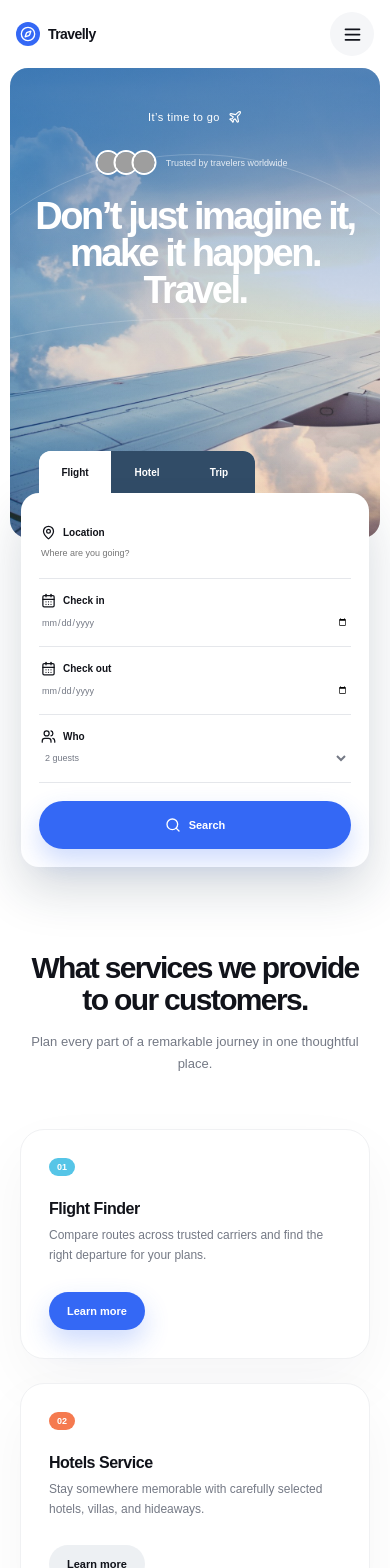
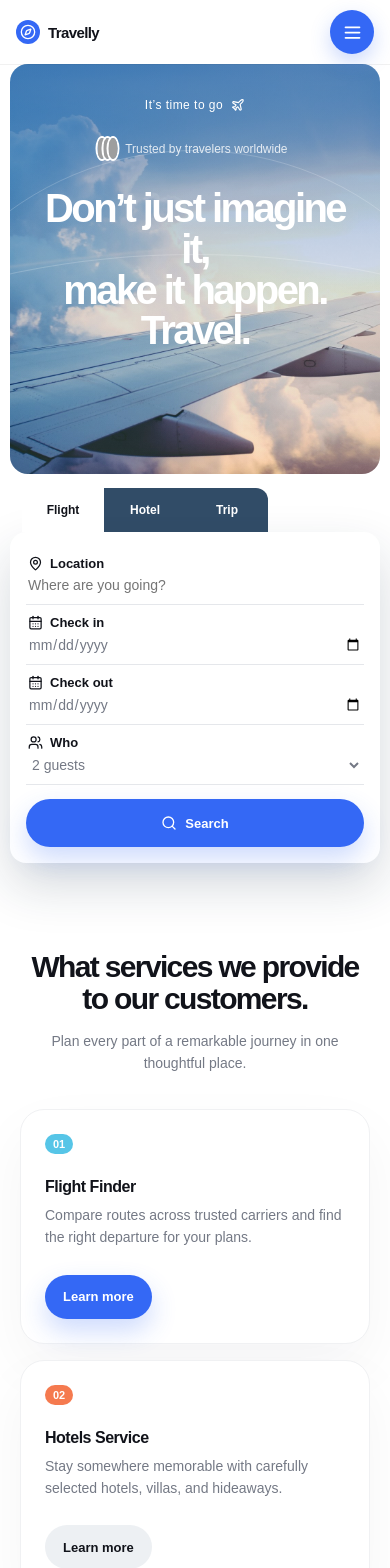
Before and after one commit to castarokio/travelly, a React (Vite) app: page / in a window 390 px wide. Shown: the top 1568 px of the page. Built offline with nearby package versions, Linux system fonts and the light colour scheme; grey boxes are pictures that could not be loaded.

Commit message:
Polish mobile layout and navigation

```diff
--- a/src/styles.css
+++ b/src/styles.css
@@ -1172,6 +1172,26 @@ select:focus-visible {
   .menu-button {
     margin-left: auto;
     display: grid;
+    color: #fff;
+    background: var(--blue);
+    box-shadow: 0 8px 20px rgba(52, 104, 245, 0.25);
+    transition:
+      transform 180ms ease,
+      background 180ms ease,
+      box-shadow 180ms ease;
+  }
+
+  .menu-button:hover {
+    color: #fff;
+    background: var(--blue-dark);
+    box-shadow: 0 10px 24px rgba(32, 76, 199, 0.3);
+    transform: translateY(-1px);
+  }
+
+  .menu-button[aria-expanded="true"] {
+    color: var(--blue-dark);
+    background: #eaf0ff;
+    box-shadow: none;
   }
 
   .mobile-nav-backdrop {
@@ -1179,21 +1199,34 @@ select:focus-visible {
     inset: 0;
     z-index: 50;
     display: block;
-    background: rgba(13, 18, 28, 0.5);
-    backdrop-filter: blur(5px);
+    background: rgba(8, 18, 41, 0.68);
+    backdrop-filter: blur(8px);
   }
 
   .mobile-nav {
     width: min(360px, 88vw);
-    height: 100%;
+    height: 100vh;
+    height: 100dvh;
     margin-left: auto;
     padding: 24px;
     display: flex;
     flex-direction: column;
     gap: 8px;
+    color: #fff;
+    background:
+      radial-gradient(circle at 100% 0%, rgba(87, 137, 255, 0.28), transparent 34%),
+      linear-gradient(160deg, #10224d 0%, #09142f 100%);
+    box-shadow: -24px 0 60px rgba(3, 10, 27, 0.36);
+    animation: slide-in 220ms ease both;
+  }
+
+  .mobile-nav .logo {
+    color: #fff;
+  }
+
+  .mobile-nav .logo-mark {
+    color: var(--blue-dark);
     background: #fff;
-    box-shadow: -24px 0 60px rgba(0, 0, 0, 0.16);
-    animation: slide-in 220ms ease both;
   }
 
   .mobile-nav-top {
@@ -1203,14 +1236,44 @@ select:focus-visible {
     justify-content: space-between;
   }
 
+  .mobile-nav-top .icon-button {
+    color: #fff;
+    background: rgba(255, 255, 255, 0.12);
+    border: 1px solid rgba(255, 255, 255, 0.14);
+  }
+
+  .mobile-nav-top .icon-button:hover {
+    background: rgba(255, 255, 255, 0.2);
+  }
+
   .mobile-nav > a:not(.button) {
     padding: 14px 8px;
-    border-bottom: 1px solid var(--line);
+    border-bottom: 1px solid rgba(255, 255, 255, 0.12);
+    color: rgba(255, 255, 255, 0.82);
     font-weight: 700;
+    transition:
+      color 180ms ease,
+      padding-left 180ms ease,
+      background 180ms ease;
+  }
+
+  .mobile-nav > a:not(.button):hover,
+  .mobile-nav > a:not(.button):focus-visible {
+    padding-left: 14px;
+    color: #fff;
+    background: rgba(255, 255, 255, 0.08);
   }
 
   .mobile-signup {
     margin-top: auto;
+    color: var(--blue-dark);
+    background: #fff;
+    box-shadow: 0 14px 30px rgba(0, 0, 0, 0.2);
+  }
+
+  .mobile-signup:hover {
+    color: var(--blue-dark);
+    background: #edf2ff;
   }
 
   .hero {
@@ -1298,69 +1361,128 @@ select:focus-visible {
   }
 
   .site-header {
+    min-height: 64px;
     position: sticky;
     top: 0;
     z-index: 30;
     padding: 0 16px;
-    backdrop-filter: blur(14px);
+    background: rgba(255, 255, 255, 0.98);
+    box-shadow: 0 1px 0 rgba(17, 19, 26, 0.06);
   }
 
   .app-pill {
     display: none;
   }
 
+  .logo {
+    font-size: 15px;
+  }
+
+  .button {
+    min-height: 44px;
+    font-size: 13px;
+  }
+
+  .mobile-nav > a:not(.button) {
+    min-height: 48px;
+    display: flex;
+    align-items: center;
+    font-size: 15px;
+  }
+
   .hero {
-    min-height: 820px;
+    min-height: 0;
     margin: 0 10px;
+    padding-bottom: 24px;
   }
 
   .hero-sky {
-    min-height: 470px;
+    min-height: 410px;
     border-radius: 18px;
   }
 
   .hero-note {
-    top: 42px;
+    top: 34px;
+    font-size: 12px;
   }
 
   .traveler-proof {
-    top: 82px;
+    top: 72px;
+    font-size: 12px;
   }
 
   .hero h1 {
-    top: 130px;
-    padding: 0 20px;
-    font-size: 38px;
+    top: 124px;
+    padding: 0 18px;
+    font-size: clamp(34px, 10.5vw, 40px);
+    line-height: 1.02;
   }
 
   .booking-shell {
-    width: calc(100% - 22px);
-    bottom: 0;
+    width: 100%;
+    min-height: 0;
+    margin: 14px auto 0;
+    position: relative;
+    left: auto;
+    bottom: auto;
+    transform: none;
+  }
+
+  .booking-tabs {
+    margin-left: 12px;
   }
 
   .booking-tabs button {
-    width: 72px;
+    width: 82px;
+    height: 44px;
+    font-size: 12px;
   }
 
   .booking-form {
-    padding: 18px;
+    min-height: 0;
+    padding: 14px 16px 16px;
     grid-template-columns: 1fr;
     gap: 0;
+    border-radius: 16px;
   }
 
   .booking-field {
-    min-height: 68px;
-    padding: 14px 2px;
+    min-height: 58px;
+    padding: 10px 2px;
     border-right: 0;
     border-bottom: 1px solid var(--line);
   }
 
+  .booking-field span {
+    font-size: 13px;
+  }
+
+  .booking-field input,
+  .booking-field select {
+    margin-top: 6px;
+    font-size: 14px;
+  }
+
   .search-button {
-    margin-top: 18px;
+    min-height: 48px;
+    margin-top: 14px;
+  }
+
+  .form-status {
+    margin: 8px 4px 0;
+    min-height: 0;
+    color: var(--muted);
+    text-align: left;
+    font-size: 13px;
   }
 
   .section {
-    padding: 64px 20px;
+    padding: 56px 20px;
+  }
+
+  .services-section,
+  .cta-section {
+    padding-top: 56px;
   }
 
   .section-heading h2,
@@ -1369,18 +1491,48 @@ select:focus-visible {
     font-size: 30px;
   }
 
+  .section-heading p,
+  .service-card p,
+  .story-card p,
+  .story-editorial p,
+  .cta-section > p,
+  .footer-grid p {
+    font-size: 14px;
+    line-height: 1.6;
+  }
+
+  .service-grid {
+    margin-top: 34px;
+    gap: 16px;
+  }
+
+  .service-card {
+    min-height: 200px;
+    padding: 24px;
+  }
+
+  .number-badge,
+  .mini-tags span,
+  .eyebrow {
+    font-size: 11px;
+  }
+
   .split-heading {
     gap: 20px;
   }
 
   .filter-row {
-    align-items: flex-end;
+    margin: 30px 0 24px;
+    align-items: center;
+    gap: 10px;
   }
 
   .filter-list {
+    min-width: 0;
     flex-wrap: nowrap;
     overflow-x: auto;
-    padding-bottom: 8px;
+    padding: 2px 2px 8px;
+    scroll-snap-type: x proximity;
     scrollbar-width: none;
   }
 
@@ -1389,7 +1541,26 @@ select:focus-visible {
   }
 
   .filter-list button {
+    min-height: 44px;
+    padding: 0 16px;
+    flex: 0 0 auto;
     white-space: nowrap;
+    scroll-snap-align: start;
+    font-size: 12px;
+  }
+
+  .filter-button {
+    width: 44px;
+    min-width: 44px;
+    min-height: 44px;
+    padding: 0;
+    justify-content: center;
+    font-size: 0;
+  }
+
+  .filter-button svg {
+    width: 17px;
+    height: 17px;
   }
 
   .destination-grid,
@@ -1399,27 +1570,172 @@ select:focus-visible {
     grid-template-columns: 1fr;
   }
 
+  .destination-grid {
+    gap: 30px;
+  }
+
+  .destination-image-wrap {
+    aspect-ratio: 1.35 / 1;
+  }
+
+  .destination-title h3,
+  .destination-meta strong {
+    font-size: 16px;
+  }
+
+  .destination-title p,
+  .destination-title > span,
+  .destination-meta,
+  .destination-meta small {
+    font-size: 12px;
+  }
+
+  .story-section,
+  .reviews-section {
+    gap: 32px;
+  }
+
   .story-card img {
-    height: 240px;
+    height: 220px;
   }
 
   .story-card > div {
-    min-height: 230px;
-    padding: 5px;
+    min-height: 210px;
+    padding: 4px;
+  }
+
+  .editorial-row {
+    margin-top: 28px;
+    gap: 18px;
+  }
+
+  .review-copy blockquote {
+    font-size: 17px;
+    line-height: 1.55;
+  }
+
+  .review-copy cite {
+    font-size: 14px;
+  }
+
+  .portrait-stack {
+    width: min(290px, 78%);
+  }
+
+  .review-avatars button {
+    width: 48px;
+    height: 48px;
+  }
+
+  .cta-section .eyebrow {
+    margin-bottom: 18px;
+  }
+
+  .cta-section > p:not(.eyebrow) {
+    margin: 16px auto 24px;
+  }
+
+  .gallery-row {
+    height: 260px;
+    margin-top: 42px;
+  }
+
+  .gallery-card:nth-child(1) {
+    top: 58px;
+    left: 0;
+    width: 82px;
+    height: 150px;
+  }
+
+  .gallery-card:nth-child(2) {
+    top: 22px;
+    left: 18%;
+    width: 86px;
+    height: 112px;
+  }
+
+  .gallery-card:nth-child(3) {
+    top: 112px;
+    left: 34%;
+    width: 82px;
+    height: 112px;
+  }
+
+  .gallery-card:nth-child(4) {
+    top: 46px;
+    left: 50%;
+    width: 86px;
+    height: 146px;
+  }
+
+  .gallery-card:nth-child(5) {
+    top: 18px;
+    left: 66%;
+    width: 84px;
+    height: 108px;
+  }
+
+  .gallery-card:nth-child(6) {
+    top: 112px;
+    left: 76%;
+    width: 82px;
+    height: 112px;
   }
 
   .footer-grid > div {
     min-height: 0;
-    padding: 34px 24px;
+    padding: 26px 24px;
     border-right: 0;
     border-bottom: 1px solid var(--line);
   }
 
+  .footer-grid h3 {
+    margin-bottom: 16px;
+    font-size: 12px;
+  }
+
+  .footer-grid > div:not(.footer-brand) > a,
+  .footer-grid > div:not(.footer-brand) > span {
+    margin: 10px 0;
+    font-size: 14px;
+  }
+
+  .footer-brand p {
+    margin: 14px 0 18px;
+  }
+
+  .newsletter-form {
+    height: 50px;
+  }
+
+  .newsletter-form input {
+    font-size: 14px;
+  }
+
+  .newsletter-form button {
+    width: 40px;
+    height: 40px;
+  }
+
+  .newsletter-status {
+    font-size: 13px !important;
+  }
+
   .footer-bottom {
-    padding: 20px 24px;
+    padding: 18px 24px 22px;
     flex-direction: column;
-    gap: 18px;
+    gap: 12px;
     align-items: flex-start;
+    font-size: 12px;
+  }
+
+  .social-links {
+    gap: 8px;
+  }
+
+  .social-links a {
+    width: 44px;
+    height: 44px;
   }
 
   .security-note {
```
